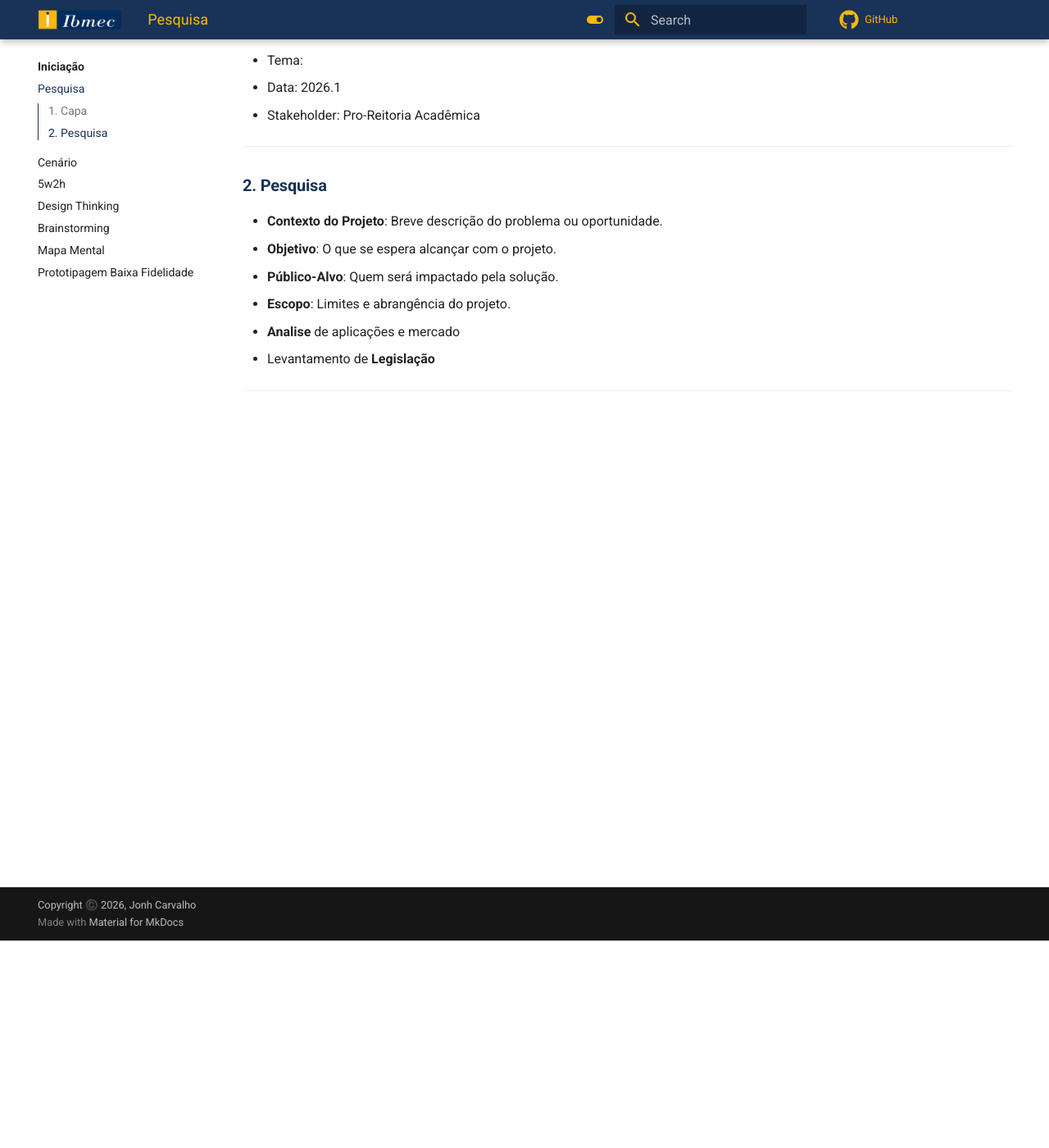
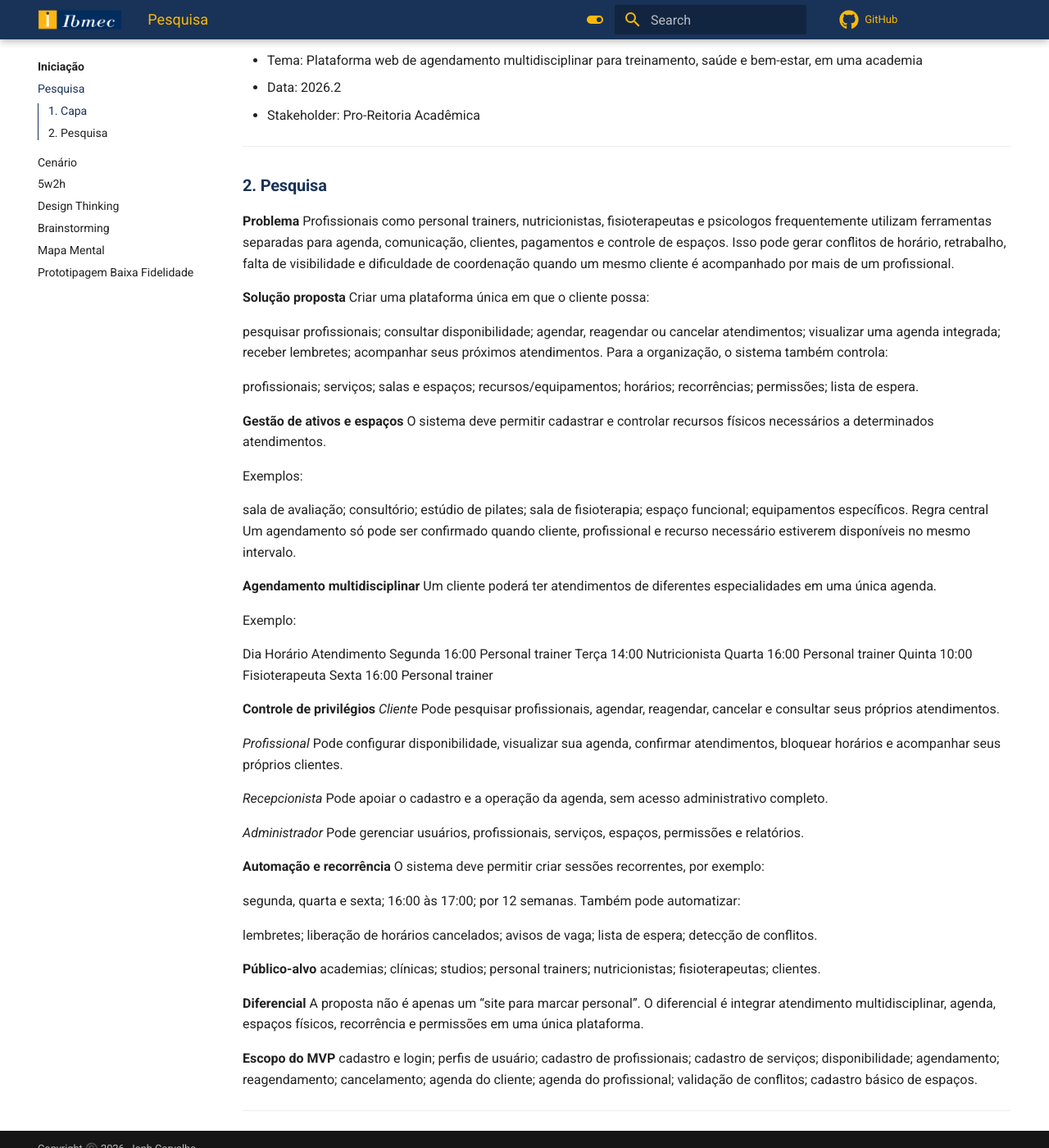
Before and after one commit to jonh-carvalho/PBE_26.2_8002, an MkDocs documentation site: the page built from docs/Iniciacao/pesquisa.md, in a window 1280 px wide and 1400 px high, scrolled down 253 px. Shown: the whole window at 82% size. Built offline with MkDocs 1.6.1 and Material for MkDocs 9.7.7, drawn with Linux system fonts in a browser that asks for light colours; comment, search, counter and statistics services are not loaded.

```diff
--- a/docs/Iniciacao/pesquisa.md
+++ b/docs/Iniciacao/pesquisa.md
@@ -6,19 +6,114 @@ title: Pesquisa
 # Pesquisa
 ### **1. Capa**
 
-- Tema:
-- Data: 2026.1
+- Tema: Plataforma web de agendamento multidisciplinar para treinamento, saúde e bem-estar, em uma academia
+- Data: 2026.2
 - Stakeholder: Pro-Reitoria Acadêmica
 
 ---
 
 ### **2. Pesquisa**
 
-- **Contexto do Projeto**: Breve descrição do problema ou oportunidade.
-- **Objetivo**: O que se espera alcançar com o projeto.
-- **Público-Alvo**: Quem será impactado pela solução.
-- **Escopo**: Limites e abrangência do projeto.
-- **Analise** de aplicações e mercado
-- Levantamento de **Legislação**
+**Problema**
+Profissionais como personal trainers, nutricionistas, fisioterapeutas e psicologos frequentemente utilizam ferramentas separadas para agenda, comunicação, clientes, pagamentos e controle de espaços. Isso pode gerar conflitos de horário, retrabalho, falta de visibilidade e dificuldade de coordenação quando um mesmo cliente é acompanhado por mais de um profissional.
+
+**Solução proposta**
+Criar uma plataforma única em que o cliente possa:
+
+pesquisar profissionais;
+consultar disponibilidade;
+agendar, reagendar ou cancelar atendimentos;
+visualizar uma agenda integrada;
+receber lembretes;
+acompanhar seus próximos atendimentos.
+Para a organização, o sistema também controla:
+
+profissionais;
+serviços;
+salas e espaços;
+recursos/equipamentos;
+horários;
+recorrências;
+permissões;
+lista de espera.
+
+**Gestão de ativos e espaços**
+O sistema deve permitir cadastrar e controlar recursos físicos necessários a determinados atendimentos.
+
+Exemplos:
+
+sala de avaliação;
+consultório;
+estúdio de pilates;
+sala de fisioterapia;
+espaço funcional;
+equipamentos específicos.
+Regra central
+Um agendamento só pode ser confirmado quando cliente, profissional e recurso necessário estiverem disponíveis no mesmo intervalo.
+
+**Agendamento multidisciplinar**
+Um cliente poderá ter atendimentos de diferentes especialidades em uma única agenda.
+
+Exemplo:
+
+Dia	Horário	Atendimento
+Segunda	16:00	Personal trainer
+Terça	14:00	Nutricionista
+Quarta	16:00	Personal trainer
+Quinta	10:00	Fisioterapeuta
+Sexta	16:00	Personal trainer
+
+**Controle de privilégios**
+*Cliente*
+Pode pesquisar profissionais, agendar, reagendar, cancelar e consultar seus próprios atendimentos.
+
+*Profissional*
+Pode configurar disponibilidade, visualizar sua agenda, confirmar atendimentos, bloquear horários e acompanhar seus próprios clientes.
+
+*Recepcionista*
+Pode apoiar o cadastro e a operação da agenda, sem acesso administrativo completo.
+
+*Administrador*
+Pode gerenciar usuários, profissionais, serviços, espaços, permissões e relatórios.
+
+**Automação e recorrência**
+O sistema deve permitir criar sessões recorrentes, por exemplo:
+
+segunda, quarta e sexta;
+16:00 às 17:00;
+por 12 semanas.
+Também pode automatizar:
+
+lembretes;
+liberação de horários cancelados;
+avisos de vaga;
+lista de espera;
+detecção de conflitos.
+
+**Público-alvo**
+academias;
+clínicas;
+studios;
+personal trainers;
+nutricionistas;
+fisioterapeutas;
+clientes.
+
+**Diferencial**
+A proposta não é apenas um “site para marcar personal”. O diferencial é integrar atendimento multidisciplinar, agenda, espaços físicos, recorrência e permissões em uma única plataforma.
+
+**Escopo do MVP**
+cadastro e login;
+perfis de usuário;
+cadastro de profissionais;
+cadastro de serviços;
+disponibilidade;
+agendamento;
+reagendamento;
+cancelamento;
+agenda do cliente;
+agenda do profissional;
+validação de conflitos;
+cadastro básico de espaços.
 
 ---
```
Also changed, not shown: puml/5w2h.md (added, +17 -0 lines), puml/brainstorm.md (added, +113 -0 lines), 5 other files.
